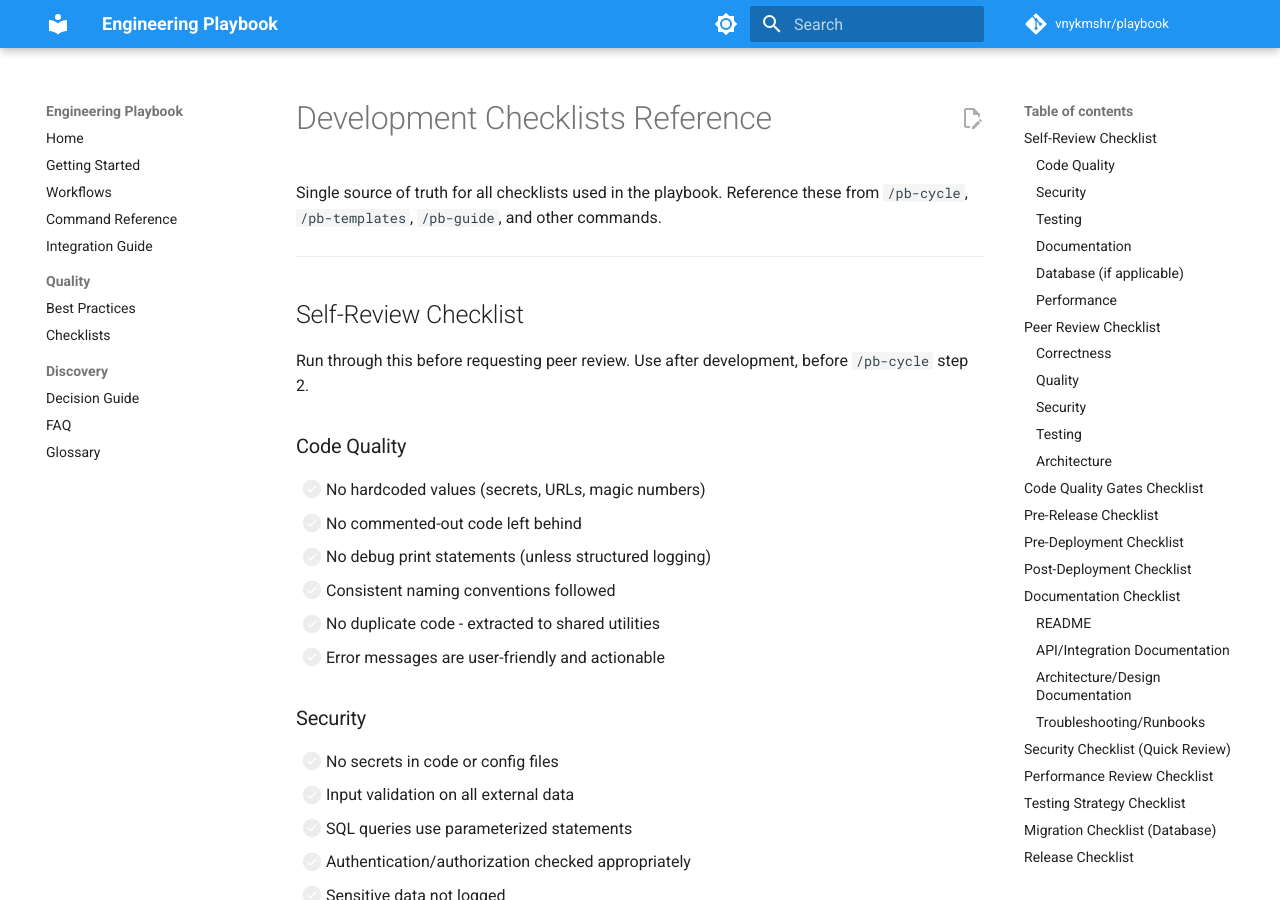
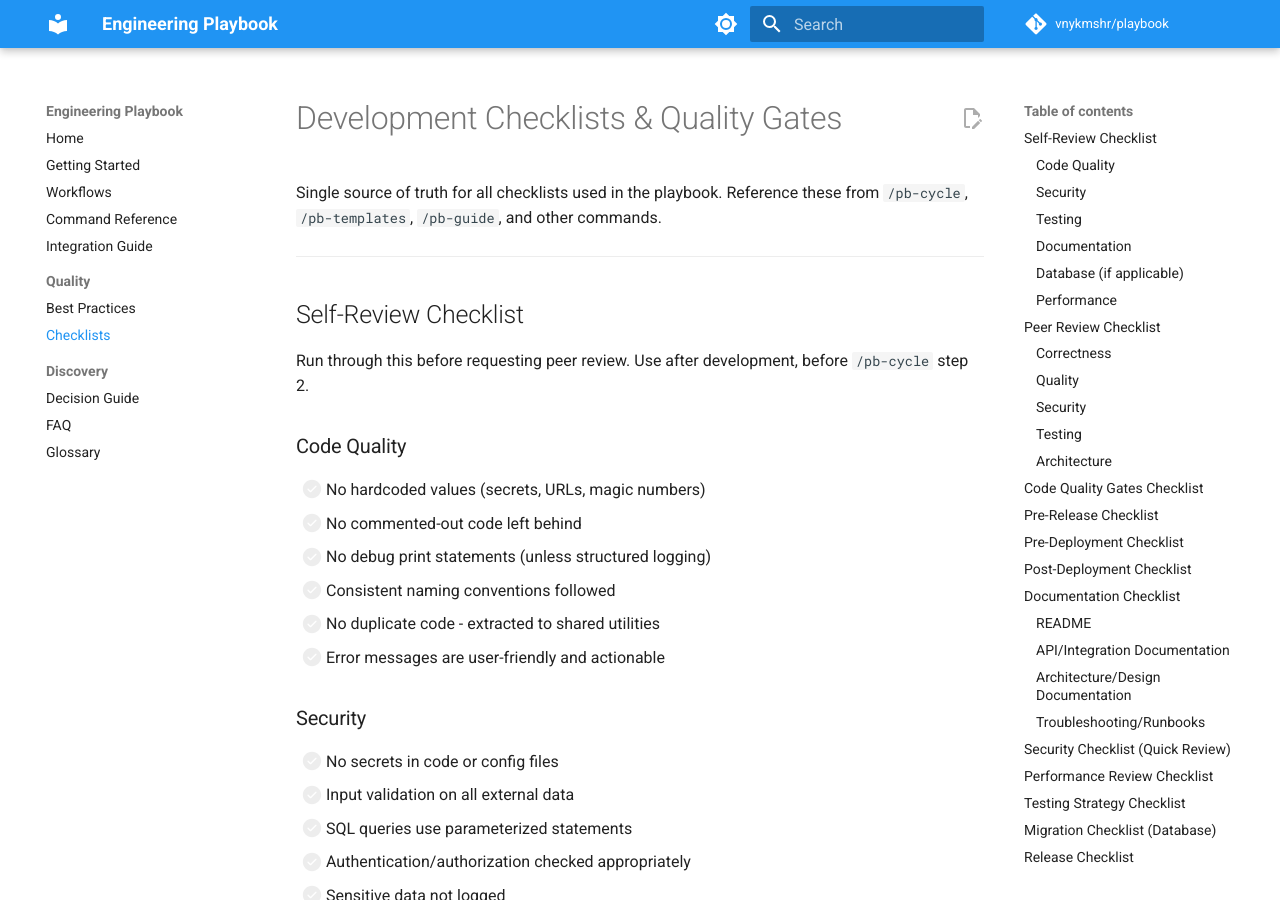
Before and after one commit to vnykmshr/playbook, an MkDocs documentation site: the page built from docs/checklists.md, in a window 1280 px wide and 900 px high. Built offline with MkDocs 1.6.1 and Material for MkDocs 9.7.7, drawn with Linux system fonts in a browser that asks for light colours; comment, search, counter and statistics services are not loaded.

Commit message:
fix: correct filename case sensitivity (CHECKLISTS -> checklists)

```diff
--- a/docs/CHECKLISTS.md
+++ b/docs/checklists.md
@@ -1,4 +1,4 @@
-# Development Checklists Reference
+# Development Checklists & Quality Gates
 
 Single source of truth for all checklists used in the playbook. Reference these from `/pb-cycle`, `/pb-templates`, `/pb-guide`, and other commands.
 
```
